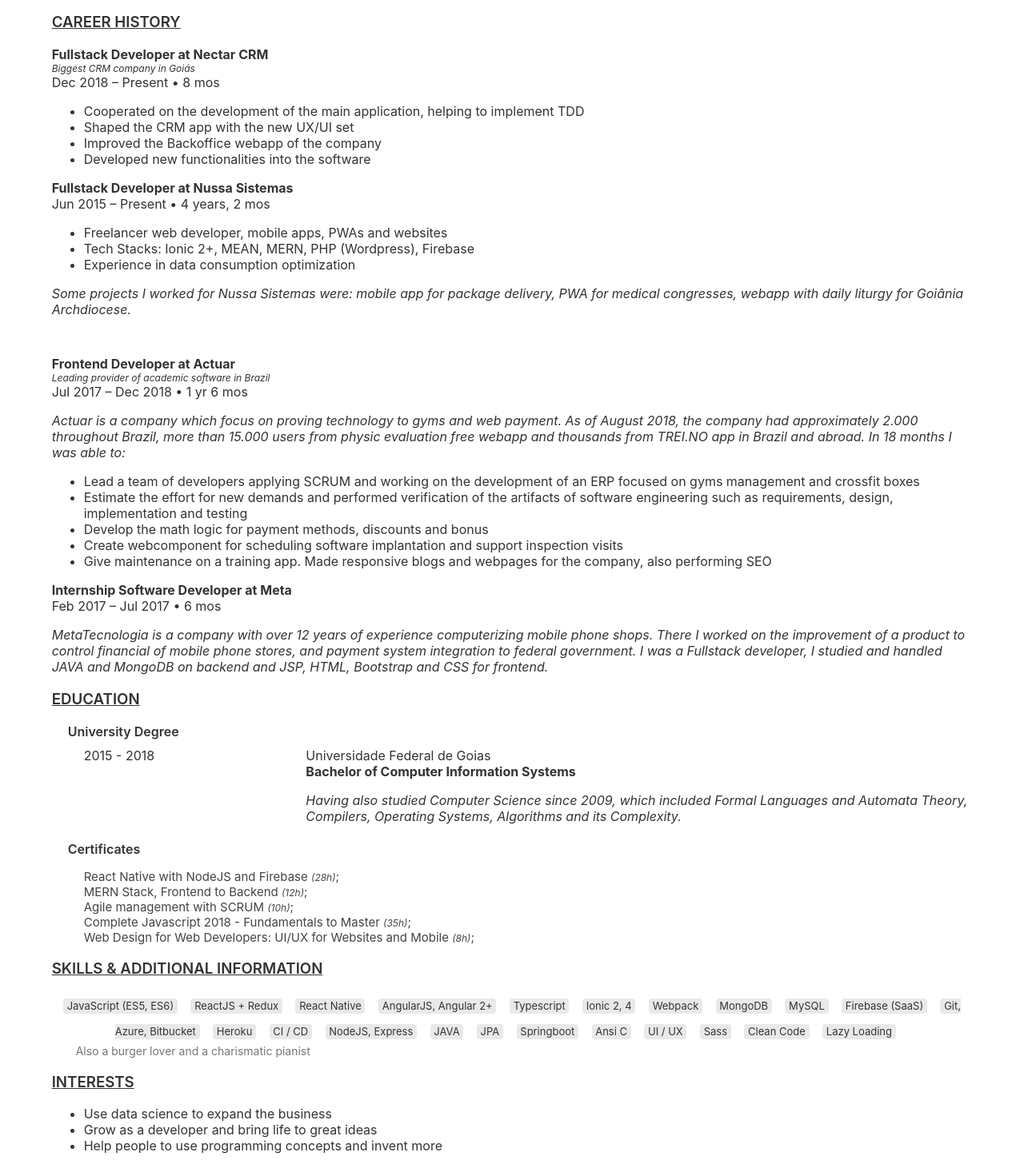
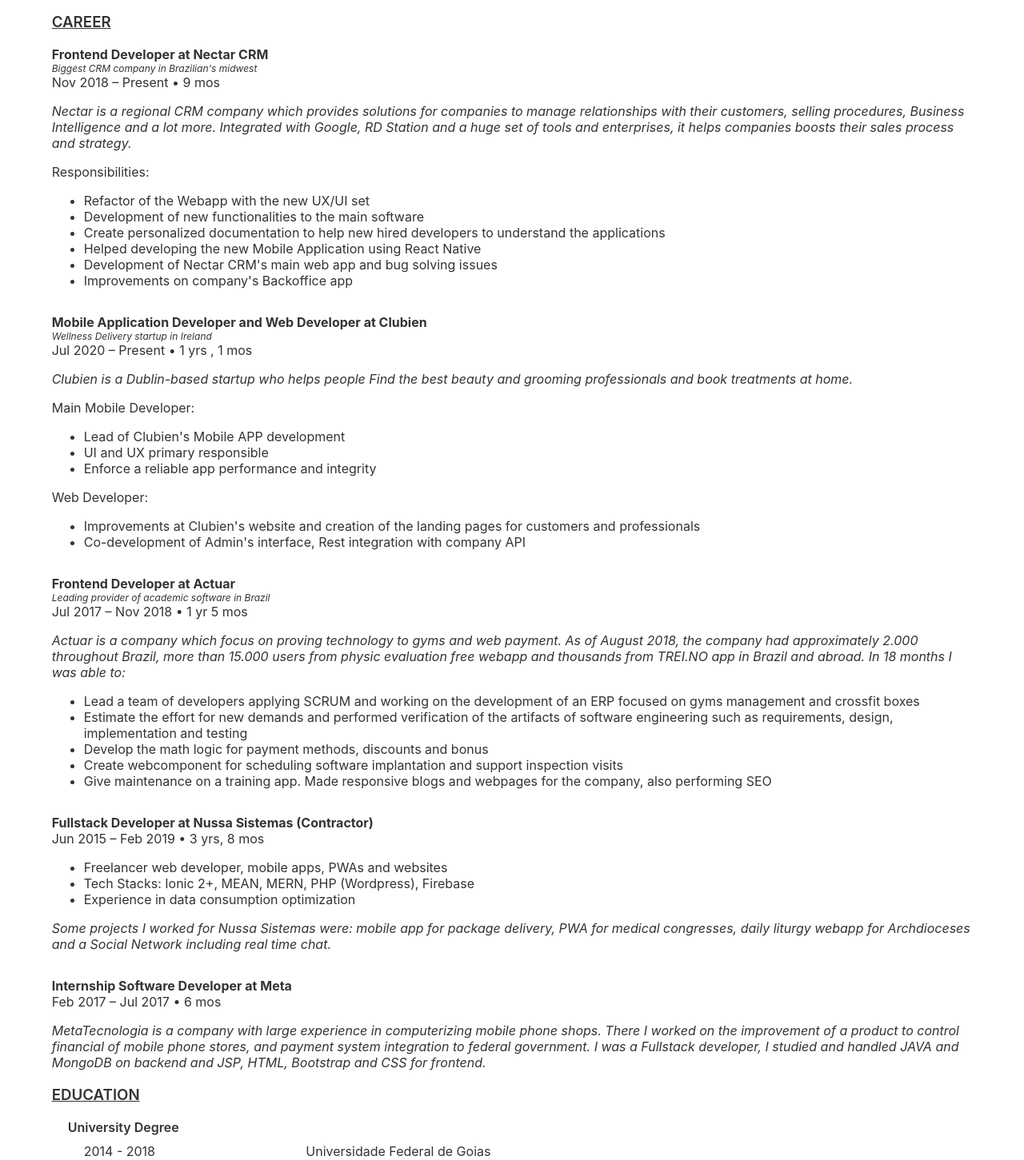
Before and after one commit to murilloves/svelte-cv, a Svelte app: page / in a window 1280 px wide. Shown: the part 403-1854 px from the top of the page at 80% size. Built offline with nearby package versions, Linux system fonts and the light colour scheme.

Commit message:
CV up to date 2020-Oct

```diff
--- a/src/Achievements.svelte
+++ b/src/Achievements.svelte
@@ -1,6 +1,6 @@
 <div class="section-summary">
     <h3 class="subtitle">
-        CAREER ACHIEVEMENTS
+        ACHIEVEMENTS
     </h3>
     <ul class="topic decimal">
         <!-- <li>Include 4/5 key achievements or highlights. Should be relevant and quantifiable.</li> -->
--- a/src/Additional.svelte
+++ b/src/Additional.svelte
@@ -19,7 +19,7 @@
 		'Springboot',
 		'Ansi C',
 		'UI / UX',
-		'Sass',
+		'CSS3', 'Sass',
 		'Clean Code',
 		'Lazy Loading',
 	];
--- a/src/App.svelte
+++ b/src/App.svelte
@@ -45,7 +45,7 @@
 		</strong> -->
 		<div style="
 			text-align: center;
-			margin-top: 30px;
+			margin-top: 24px;
 			font-weight: 600;">
 			You can check out more at my personal website:
 		</div>
--- a/src/Career.svelte
+++ b/src/Career.svelte
@@ -1,5 +1,6 @@
 <script>
-    const nectarBeginDate = new Date('2018/12/10');
+    const clubienBeginDate = new Date('2020/07/15');
+    const nectarBeginDate = new Date('2018/11/10');
     const nussaBeginDate = new Date('2015/6/15');
     const today = new Date();
 
@@ -14,64 +15,74 @@
             - (12 * d1.getFullYear() + d1.getMonth());
     }
 
+    const clubienInMonths = monthDiff(clubienBeginDate, today);
     const nectarInMonths = monthDiff(nectarBeginDate, today);
-    const nussaInMonths = monthDiff(nussaBeginDate, today);
+    const nussaInMonths = monthDiff(nussaBeginDate, nectarBeginDate);
 </script>
 
 <div class="section-summary">
     <h3 class="subtitle">
-        CAREER HISTORY
+        CAREER
     </h3>
 
     <div>
-        <strong>Fullstack Developer at Nectar CRM</strong>
-        <div class="tiny-desc">Biggest CRM company in Goiás</div>
-        <div>Dec 2018 – Present •
+        <strong>Frontend Developer at Nectar CRM</strong>
+        <div class="tiny-desc">Biggest CRM company in Brazilian's midwest</div>
+        <div>Nov 2018 – Present •
         { nectarInMonths / 12 >= 1
-            ? `${Math.floor(nectarInMonths/12)}year,
-               ${nectarInMonths%12} mos`
+            ? `${Math.floor(nectarInMonths/12)} yrs
+               ${nectarInMonths % 12 !== 0 ? ', ' + nectarInMonths % 12 + ' mos' : ''}`
             : `${nectarInMonths % 12} mos` }
         </div>
 
-        <!-- WORK A BIT IN THIS PARAGRAPH AFTER -->
-        <!-- <red>
-            <p>
-                Nectar CRM is a startup located in Goiânia which provides solutions for companies for managing relationships with their customers, selling procedures, Business Intelligence and a lot more. Integrated with Google Calendar, RD Station and a huge set of enterprises...
+        <p class="italic">
+            Nectar is a regional CRM company which provides solutions for companies to manage relationships with their customers, selling procedures, Business Intelligence and a lot more.
+            Integrated with Google, RD Station and a huge set of tools and enterprises, it helps companies boosts their sales process and strategy.
+        </p>
 
-                During this time I was responsible for X,Y,Z. In order to accomplish this I had to make use of the coding languages A,B,C. I mainly focused on my skills with B, However during this job the combining of my skill and knowledge of these languages lead to to creating a better product. My most interesting project I've done at [company] is to create a [bla bla] that works with [bla bla]. I made sure to communicate frequently which helped decrease risk and allowed us to respond quickly to any unforseen errors.
-            </p>
-        </red> -->
-
+        <p>Responsibilities:</p>
         <ul class="topic">
             <!-- <li>Highlight responsibilities and key achievements/deliverables.</li> -->
-            <li>Cooperated on the development of the main application, helping to implement TDD</li>
-            <li>Shaped the CRM app with the new UX/UI set</li>
-            <li>Improved the Backoffice webapp of the company</li>
-            <li>Developed new functionalities into the software</li>
-            <!-- <li>React and Java Springboot Framework</li> -->
+            <li>Refactor of the Webapp with the new UX/UI set</li>
+            <li>Development of new functionalities to the main software</li>
+            <li>Create personalized documentation to help new hired developers to understand the applications</li>
+            <li>Helped developing the new Mobile Application using React Native</li>
+
+            <li>Development of Nectar CRM's main web app and bug solving issues</li>
+            <li>Improvements on company's Backoffice app</li>
         </ul>
     </div>
-    <div>
-        <strong>Fullstack Developer at Nussa Sistemas</strong>
-        <div>
-            Jun { nussaBeginDate.getFullYear() }
-            – Present • { Math.floor(nussaInMonths / 12) } years, { nussaInMonths % 12 } mos
+    <div class="pt-1">
+        <strong>Mobile Application Developer and Web Developer at Clubien</strong>
+        <div class="tiny-desc">Wellness Delivery startup in Ireland</div>
+        <div>Jul 2020 – Present •
+        { clubienInMonths / 12 >= 1
+            ? `${Math.floor(clubienInMonths/12)} yrs
+               ${clubienInMonths % 12 !== 0 ? ', ' + clubienInMonths % 12 + ' mos' : ''}`
+            : `${clubienInMonths % 12} mos` }
         </div>
 
+        <p class="italic">
+            Clubien is a Dublin-based startup who helps people Find the best beauty and grooming professionals and book treatments at home.
+        </p>
+
+        <p>Main Mobile Developer:</p>
         <ul class="topic">
-            <li>Freelancer web developer, mobile apps, PWAs and websites</li>
-            <li>Tech Stacks: Ionic 2+, MEAN, MERN, PHP (Wordpress), Firebase</li>
-            <li>Experience in data consumption optimization</li>
+            <li>Lead of Clubien's Mobile APP development</li>
+            <li>UI and UX primary responsible</li>
+            <li>Enforce a reliable app performance and integrity</li>
         </ul>
 
-        <p class="italic">
-            Some projects I worked for Nussa Sistemas were: mobile app for package delivery, PWA for medical congresses, webapp with daily liturgy for Goiânia Archdiocese.
-        </p>
+        <p>Web Developer:</p>
+        <ul class="topic">
+            <li>Improvements at Clubien's website and creation of the landing pages for customers and professionals</li>
+            <li>Co-development of Admin's interface, Rest integration with company API</li>
+        </ul>
     </div>
-    <div class="pt">
+    <div class="pt-1">
         <strong>Frontend Developer at Actuar</strong>
         <div class="tiny-desc">Leading provider of academic software in Brazil</div>
-        <div>Jul 2017 – Dec 2018 • 1 yr 6 mos</div>
+        <div>Jul 2017 – Nov 2018 • 1 yr 5 mos</div>
 
         <p class="italic">
             Actuar is a company which focus on proving technology to gyms and web payment. As of August 2018, the company had approximately 2.000 throughout Brazil, more than 15.000 users from physic evaluation free webapp and thousands from TREI.NO app in Brazil and abroad. In 18 months I was able to:
@@ -85,13 +96,33 @@
             <li>Give maintenance on a training app. Made responsive blogs and webpages for the company, also performing SEO</li>
         </ul>
     </div>
+    <div class="pt-1">
+        <strong>Fullstack Developer at Nussa Sistemas (Contractor)</strong>
+        <div>
+            Jun { nussaBeginDate.getFullYear() }
+            – Feb { 1 + nectarBeginDate.getFullYear() } • { Math.floor(nussaInMonths / 12) } yrs, { 2 + nussaInMonths % 12 } mos
+        </div>
 
-    <div>
+        <ul class="topic">
+            <li>Freelancer web developer, mobile apps, PWAs and websites</li>
+            <li>Tech Stacks: Ionic 2+, MEAN, MERN, PHP (Wordpress), Firebase</li>
+            <li>Experience in data consumption optimization</li>
+        </ul>
+
+        <p class="italic">
+            Some projects I worked for Nussa Sistemas were:
+            mobile app for package delivery, PWA for medical congresses, daily liturgy webapp for Archdioceses and a Social Network including real time chat.
+        </p>
+    </div>
+
+    <div class="pt-1">
         <strong>Internship Software Developer at Meta</strong>
         <div>Feb 2017 – Jul 2017 • 6 mos</div>
 
         <p class="italic">
-            MetaTecnologia is a company with over 12 years of experience computerizing mobile phone shops. There I worked on the improvement of a product to control financial of mobile phone stores, and payment system integration to federal government. I was a Fullstack developer, I studied and handled JAVA and MongoDB on backend and JSP, HTML, Bootstrap and CSS for frontend.
+            MetaTecnologia is a company with large experience in computerizing mobile phone shops.
+            There I worked on the improvement of a product to control financial of mobile phone stores, and payment system integration to federal government.
+            I was a Fullstack developer, I studied and handled JAVA and MongoDB on backend and JSP, HTML, Bootstrap and CSS for frontend.
         </p>
     </div>
 </div>
@@ -122,5 +153,6 @@
 		list-style-type: upper-roman;
     } */
     .pt { padding-top: 2rem }
+    .pt-1 { padding-top: 1rem }
 	li {word-wrap: break-word;}
 </style>
--- a/src/Education.svelte
+++ b/src/Education.svelte
@@ -20,7 +20,7 @@
     <div class="pb ml-40">
         <row class="pb">
             <flex1>
-                2015 - 2018
+                2014 - 2018
             </flex1>
             <flex3>
                 <div>Universidade Federal de Goias</div>
--- a/src/Interests.svelte
+++ b/src/Interests.svelte
@@ -8,9 +8,9 @@
             <li>Outline interests and activities. Highlight interests that may add value to your application.</li>
             <li>Love to backpack travel, etc</li>
         </red> -->
-        <li>Use data science to expand the business</li>
+        <li>Help people to solve problems with code and great usability</li>
         <li>Grow as a developer and bring life to great ideas</li>
-        <li>Help people to use programming concepts and invent more</li>
+        <li>Know as many countries and cultures as possible</li>
     </ul>
 </div>
 
--- a/src/Summary.svelte
+++ b/src/Summary.svelte
@@ -10,9 +10,9 @@
 </style>
 
 <div class="section-summary">
-  <h3 class="subtitle">PERSONAL SUMMARY</h3>
+  <h3 class="subtitle">SUMMARY</h3>
   <div class="paragraph">
-    Having about 4 years of experience in the field as a Frontend and Fullstack
+    Having more than 5 years of experience in the field as a Frontend and Fullstack
     developer, I've worked on important projects in every phase of the
     software development lifecycle, from business requirements collection to
     project delivery. Throught the code, I always try to add value to the company
--- a/src/main.js
+++ b/src/main.js
@@ -5,7 +5,7 @@ const personal = new Personal({
 	target: document.body,
 	props: {
 		name: 'Silva, Murillo',
-		address: 'H-40 Street - Vera Cruz - Aparecida de Goiania',
+		address: 'S-4 Street - Bela Vista - Goiania',
 		email: 'murillov.dev@gmail.com',
 		phone: '+55 62 983-196-600',
 		linkedin: {
```
Also changed, not shown: 1 other file (tests, documents, lock files or other folders).
